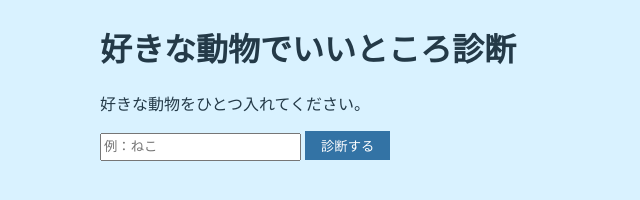
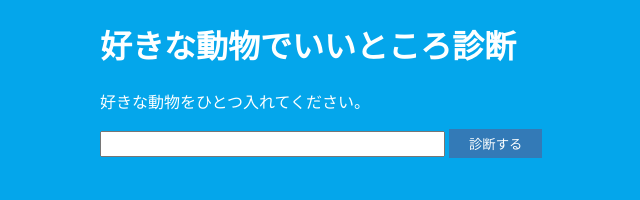
Before and after one commit to 261zs02745-ui/GitHub261za02745-ui-.github.io, a plain HTML site: page birthday-fortune/index.html in a window 1280 px wide. Shown: the whole page, without its empty margins (290-930 px from the left). Drawn offline with Linux system fonts and the light colour scheme.

Commit message:
授業の見本に合わせて診断ページの文字と配置を調整

```diff
--- a/birthday-fortune/assessment.js
+++ b/birthday-fortune/assessment.js
@@ -33,7 +33,7 @@ form.addEventListener('submit', function (event) {
     return;
   }
 
-  const heading = document.createElement('h2');
+  const heading = document.createElement('h3');
   heading.textContent = '診断結果';
   resultArea.appendChild(heading);
 
--- a/birthday-fortune/index.html
+++ b/birthday-fortune/index.html
@@ -10,7 +10,7 @@
   <h1>好きな動物でいいところ診断</h1>
   <form id="assessment">
     <p><label for="animal">好きな動物をひとつ入れてください。</label></p>
-    <input type="text" id="animal" size="22" maxlength="20" placeholder="例：ねこ">
+    <input type="text" id="animal" size="40" maxlength="20">
     <button type="submit">診断する</button>
   </form>
   <div id="result-area" aria-live="polite"></div>
--- a/birthday-fortune/style.css
+++ b/birthday-fortune/style.css
@@ -1,19 +1,20 @@
 body {
-  background-color: #d9f2ff;
-  color: #243a48;
-  max-width: 500px;
-  margin: 24px auto;
-  padding: 0 12px;
+  background-color: #04a6eb;
+  color: #fdffff;
+  width: 500px;
+  max-width: calc(100% - 16px);
+  margin-right: auto;
+  margin-left: auto;
 }
 
 button {
-  padding: 5px 16px;
-  background-color: #3373a5;
-  color: white;
-  border: none;
-  cursor: pointer;
+  padding: 5px 20px;
+  background-color: #337ab7;
+  color: #fdffff;
+  border-style: none;
 }
 
 input {
-  height: 22px;
+  height: 20px;
+  max-width: calc(100% - 8px);
 }
```
